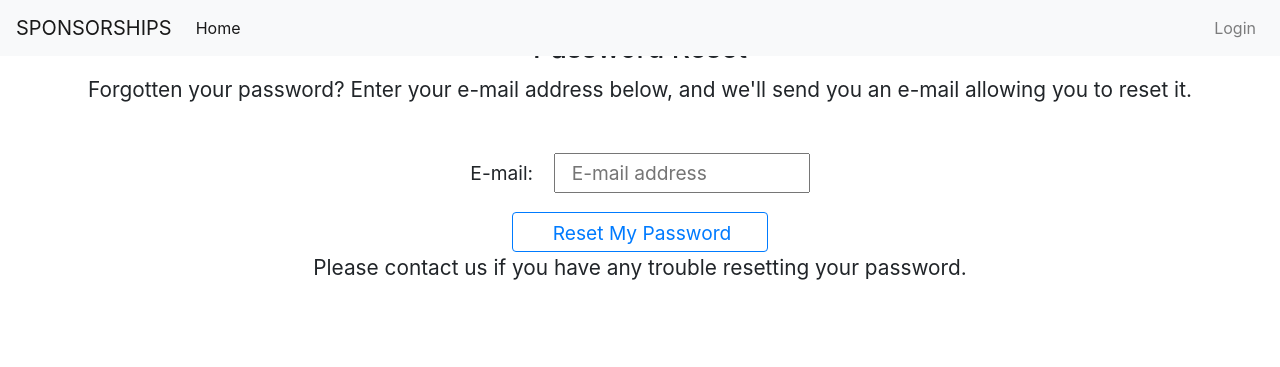
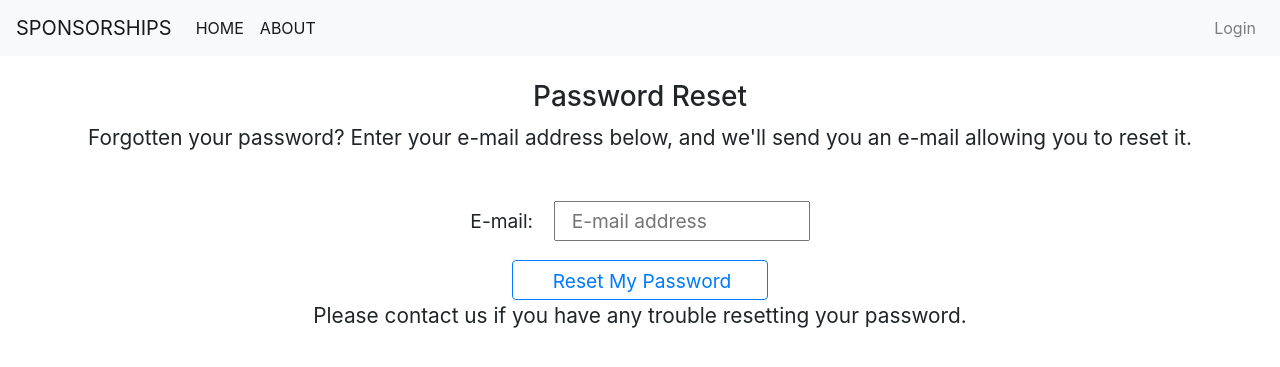
Before and after one commit to JamesMutahi/Django-Sponsorship, a Django app: page /accounts/password/reset/ in a window 1280 px wide. Shown: the top 367 px of the page. Run offline with Django 3.2, Linux system fonts and the light colour scheme; parts of the project's set-up code (start-up, migrations or seed data) failed here and were passed over; some libraries are stand-ins or nearby versions.

Commit message:
Make minor changes

```diff
--- a/sponsorship/models.py
+++ b/sponsorship/models.py
@@ -1,4 +1,5 @@
 from django.db import models
+import datetime
 
 
 class Applicant(models.Model):
@@ -14,6 +15,8 @@ class Applicant(models.Model):
     year_of_completion = models.DateField()
     reasons = models.TextField()
     recommendation_letter = models.FileField(upload_to="recommendation_letters")
+    valid = models.BooleanField(default=False)
+    date_posted = models.DateTimeField(default=datetime.datetime.now)
 
     def __str__(self):
         return self.applicant_name
--- a/sponsorship/urls.py
+++ b/sponsorship/urls.py
@@ -8,5 +8,6 @@ from sponsorship.forms import Form1, Form2, Form3
 
 urlpatterns = [
     path('', views.home, name='home'),
+    path('about/', views.about, name='about'),
     path('application/', ApplicantFormWizard.as_view([Form1, Form2, Form3]), name='apply')
 ]
--- a/sponsorship/views.py
+++ b/sponsorship/views.py
@@ -8,6 +8,10 @@ import os
 
 def home(request):
     return render(request, 'sponsorship/home.html')
+
+
+def about(request):
+    return render(request, 'sponsorship/about.html')
 
 
 class ApplicantFormWizard(SessionWizardView):
--- a/templates/account/base.html
+++ b/templates/account/base.html
@@ -44,7 +44,10 @@
     <div class="navbar-collapse collapse w-100 order-3 dual-collapse2" id="navbarSupportedContent">
         <ul class="navbar-nav mr-auto">
             <li class="nav-item active">
-                <a class="nav-link" href="/">Home <span class="sr-only">(current)</span></a>
+                <a class="nav-link" href="{% url 'home' %}">HOME <span class="sr-only">(current)</span></a>
+            </li>
+                        <li class="nav-item active">
+                <a class="nav-link" href="{% url 'about' %}">ABOUT <span class="sr-only">(current)</span></a>
             </li>
         </ul>
         <ul class="navbar-nav">
--- a/templates/account/password_reset.html
+++ b/templates/account/password_reset.html
@@ -6,7 +6,7 @@
 {% block head_title %}{% trans "Password Reset" %}{% endblock %}
 
 {% block content_extra %}
-
+<div class="container mt-5">
     {% if user.is_authenticated %}
 
         {% include "account/snippets/already_logged_in.html" %}
@@ -25,5 +25,5 @@
         <p class="forgot_password_info">{% blocktrans %}Please contact us if you have any trouble resetting your password.{% endblocktrans %}</p>
 
     {% endif %}
-
+</div>
 {% endblock %}
```
Also changed, not shown: sponsorship/templates/sponsorship/about.html (added, +8 -0 lines), sponsorship/migrations/0001_initial.py.
